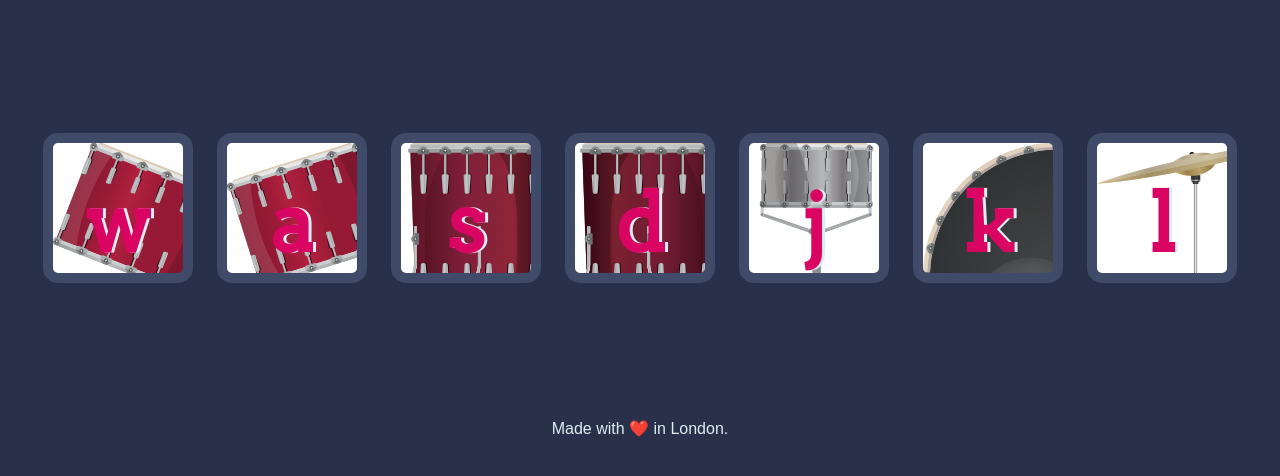
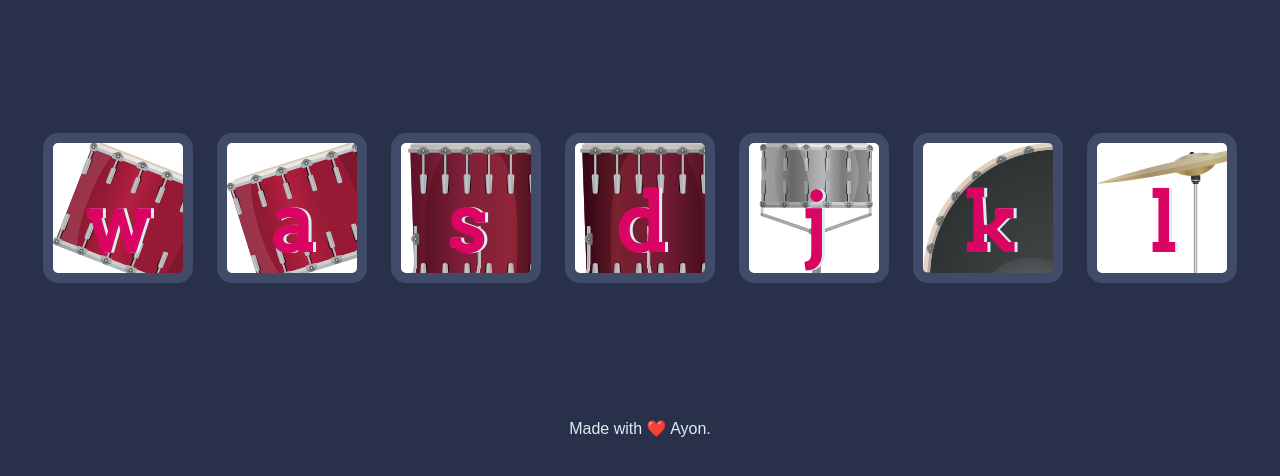
Before and after one commit to ayonroy2020/Durm-kit, a plain HTML site: page index.html in a window 1280 px wide. Shown: the part 156-632 px from the top of the page. Drawn offline with Linux system fonts and the light colour scheme.

Commit message:
Update index.html

```diff
--- a/index.html
+++ b/index.html
@@ -23,7 +23,7 @@
 
 
   <footer>
-    Made with ❤️ in London.
+    Made with ❤️ Ayon.
   </footer>
   <script type="text/javascript" src="index.js"></script>
 </body>
```
